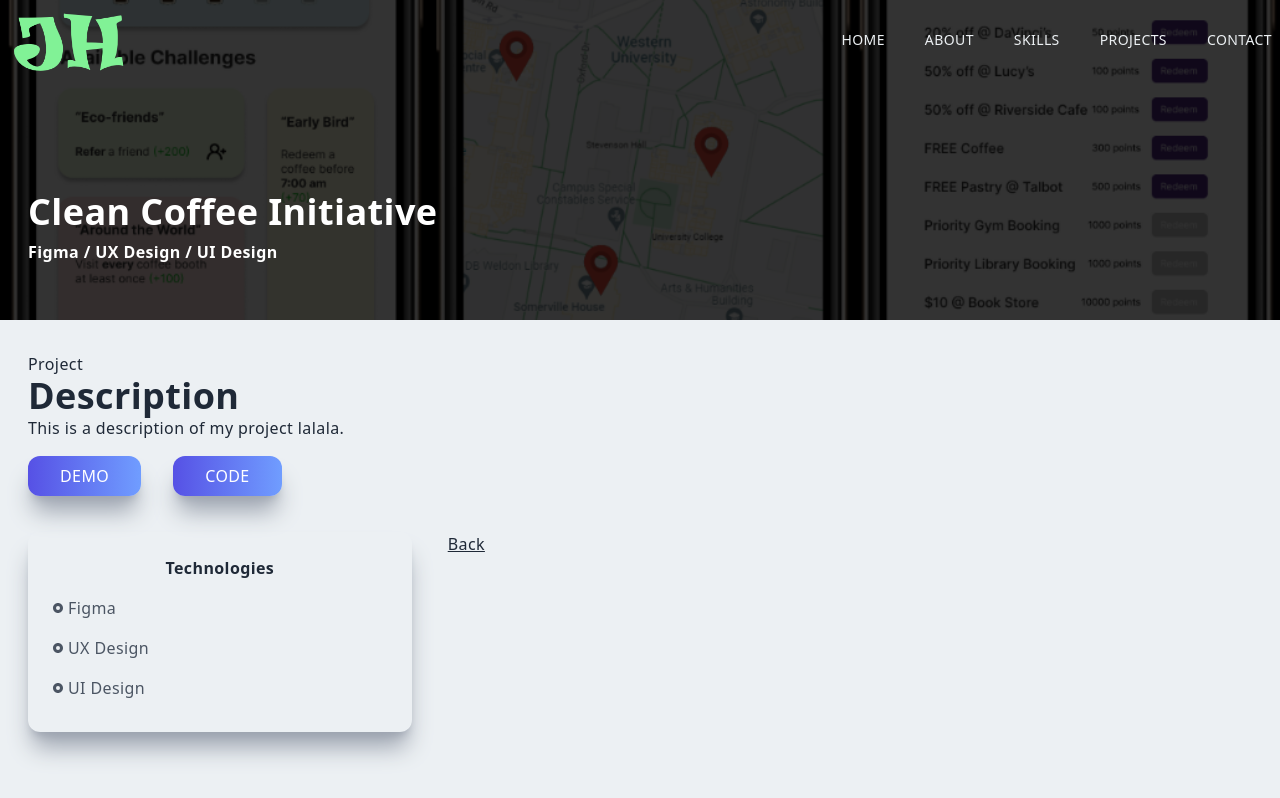
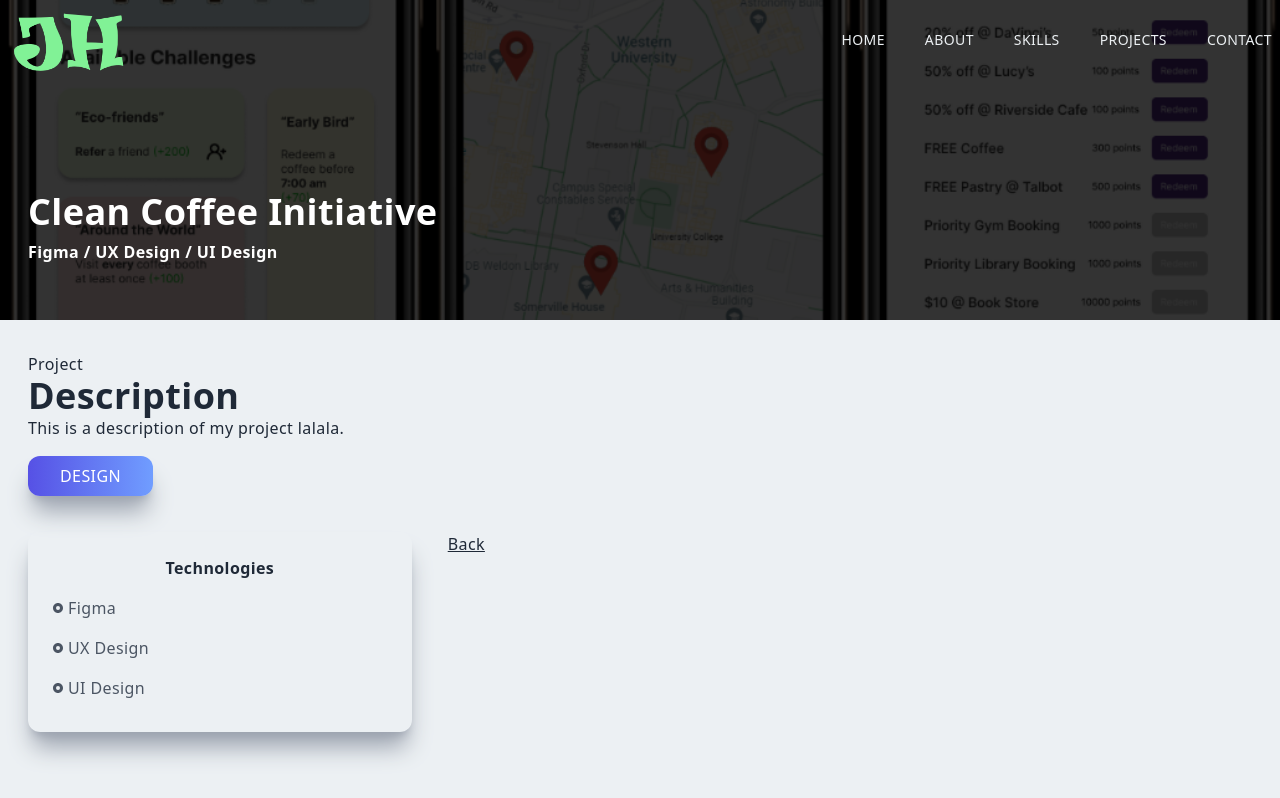
Before and after one commit to JacksonH44/personal-website, a Next.js app: page /cci in a window 1280 px wide. Built offline with nearby package versions, Linux system fonts and the light colour scheme.

Commit message:
finish cci links

```diff
--- a/pages/cci.jsx
+++ b/pages/cci.jsx
@@ -23,8 +23,11 @@ const cci = () => {
             <p>
               This is a description of my project lalala.
             </p>
-            <button className='px-8 py-2 mt-4 mr-8'>Demo</button>
-            <button className='px-8 py-2 mt-4'>Code</button>
+            <button className='px-8 py-2 mt-4 mr-8 cursor-pointer hover:scale-110 ease-in duration-300'>
+              <Link href="https://www.figma.com/proto/1skb5vAMvSwDxG6SNMEgMU/Prototype---Design-Lions?node-id=175-2574&starting-point-node-id=195%3A2941&mode=design&t=3kuG83B6neHXlpVp-1">
+                Design
+              </Link>
+            </button>
           </div>
           <div className='col-span-4 md:col-span-1 shadow-xl shadow-gray-400 rounded-xl p-4'>
             <div className='p-2'>
```
